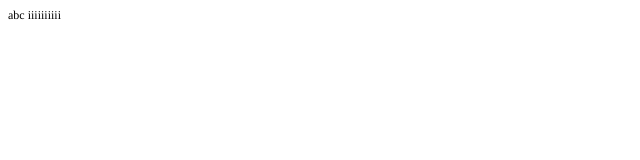
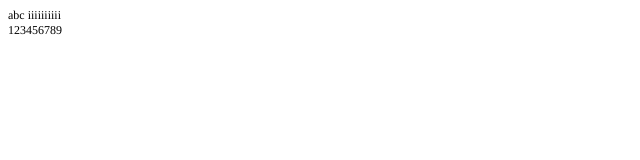
Before and after one commit to 10256017/0914gitpractice, a plain HTML site: page index.html in a window 1280 px wide. Shown: the full height of the page, 0-640 px from the left. Drawn offline with Linux system fonts and the light colour scheme.

Commit message:
add 123456789

```diff
--- a/index.html
+++ b/index.html
@@ -13,5 +13,6 @@
 </head>
 <body>
 <p class="p1"><span class="s1">abc iiiiiiiiii</span></p>
+<p class="p1"><span class="s1">123456789</span></p>
 </body>
 </html>
```
